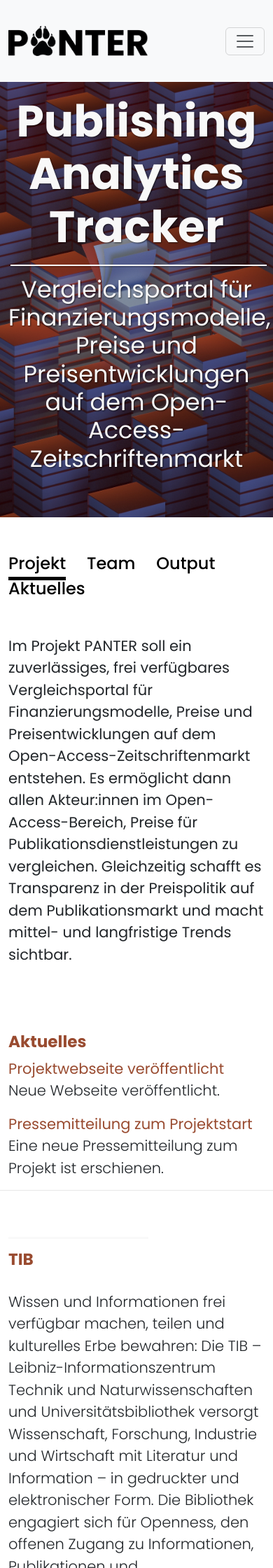
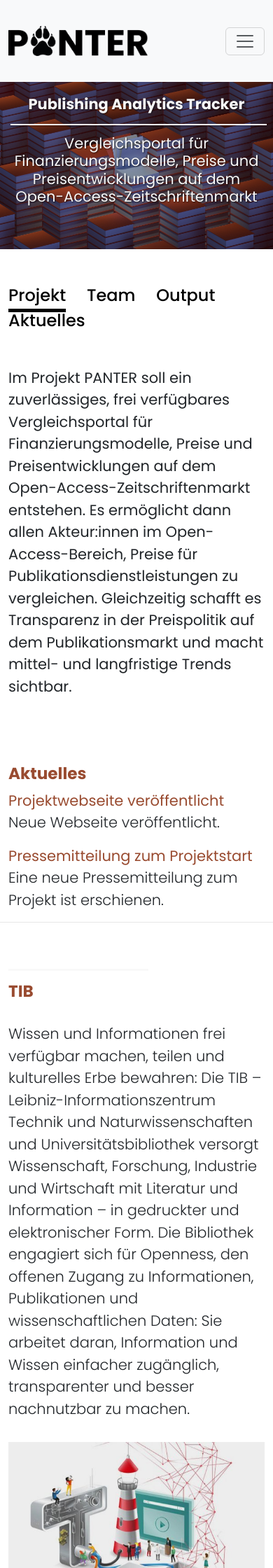
Before and after one commit to panter-project/panter-project.github.io, a Jekyll site: the page built from index.html, in a window 390 px wide. Shown: the top 2240 px of the page at 70% size. Built offline with Jekyll 4.4.1, drawn with Linux system fonts in a browser that asks for light colours.

Commit message:
style fix for header

```diff
--- a/css/landing-page.css
+++ b/css/landing-page.css
@@ -127,10 +127,11 @@
     }
 
     .intro-message > h1 {
-        font-size: 3em;
+        font-size: 1em;
     }
 
     .intro-message > h3 {
+        font-size: 1em;
         padding-left: 0;
         padding-right: 0;
     }
```
